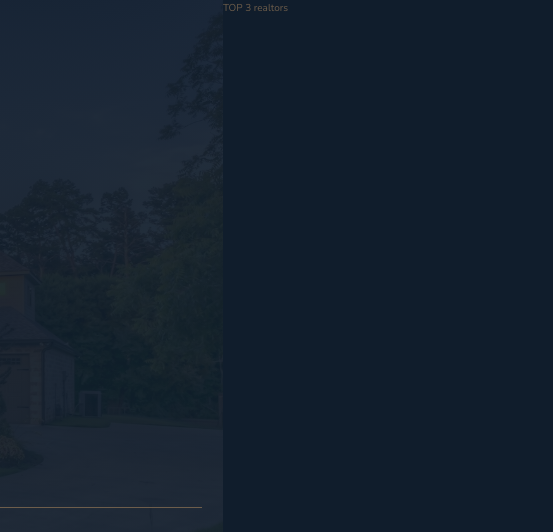
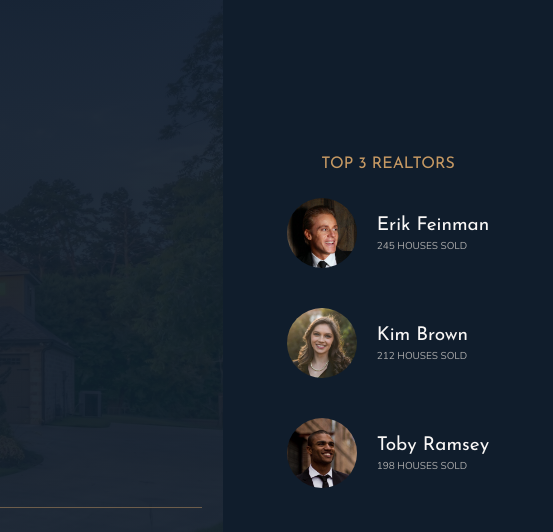
Before and after one commit to bearaxe/ACC-Nexter, a plain HTML site: page index.html in a window 1280 px wide. Shown: the top 532 px of the page, 727-1280 px from the left. Drawn offline with nearby package versions, Linux system fonts and the light colour scheme.

Commit message:
ch 9: build realtors section

```diff
--- a/css/style.css
+++ b/css/style.css
@@ -143,7 +143,27 @@ body {
 
 .realtors {
   background-color: #101d2c;
-  grid-column: col-start 7 / full-end; }
+  grid-column: col-start 7 / full-end;
+  padding: 3rem;
+  display: grid;
+  align-content: center;
+  justify-content: center;
+  grid-row-gap: 2rem;
+  justify-items: center; }
+  .realtors__list {
+    display: grid;
+    grid-template-columns: min-content max-content;
+    grid-column-gap: 2rem;
+    grid-row-gap: 5vh;
+    align-items: center; }
+  .realtors__img {
+    width: 7rem;
+    display: block;
+    border-radius: 50%; }
+  .realtors__sold {
+    text-transform: uppercase;
+    color: #aaa;
+    margin-top: -3px; }
 
 .features {
   grid-column: center-start / center-end;
--- a/index.html
+++ b/index.html
@@ -32,7 +32,24 @@
         </header>
 
         <div class="realtors">
-            TOP 3 realtors
+            <h3 class="heading-3">Top 3 Realtors</h3>
+            <div class="realtors__list">
+                <img src="img/realtor-1.jpeg" alt="Realtor 1" class="realtors__img">
+                <div class="realtors__details">
+                    <h4 class="heading-4 heading-4--light">Erik Feinman</h4>
+                    <div class="realtors__sold">245 houses sold</div>
+                </div>
+                <img src="img/realtor-2.jpeg" alt="Realtor 2" class="realtors__img">
+                <div class="realtors__details">
+                    <h4 class="heading-4 heading-4--light">Kim Brown</h4>
+                    <div class="realtors__sold">212 houses sold</div>
+                </div>
+                <img src="img/realtor-3.jpeg" alt="Realtor 3" class="realtors__img">
+                <div class="realtors__details">
+                    <h4 class="heading-4 heading-4--light">Toby Ramsey</h4>
+                    <div class="realtors__sold">198 houses sold</div>
+                </div>
+            </div>
         </div>
 
         <section class="features">
--- a/sass/_realtors.scss
+++ b/sass/_realtors.scss
@@ -1,4 +1,34 @@
 .realtors {
   background-color: $color-secondary;
   grid-column: col-start 7 / full-end;
+
+  padding: 3rem;
+  display: grid;
+  align-content: center;
+  justify-content: center;
+  grid-row-gap: 2rem;
+  justify-items: center;
+
+
+
+  &__list {
+    display: grid;
+    grid-template-columns: min-content max-content;
+    grid-column-gap: 2rem;
+    grid-row-gap: 5vh;
+    align-items: center;
+  }
+
+  &__img {
+    width: 7rem;
+    display: block;
+    border-radius: 50%;
+  }
+
+  &__sold {
+    text-transform: uppercase;
+    color: $color-grey-light-2;
+    margin-top: -3px;
+
+  }
 }
```
